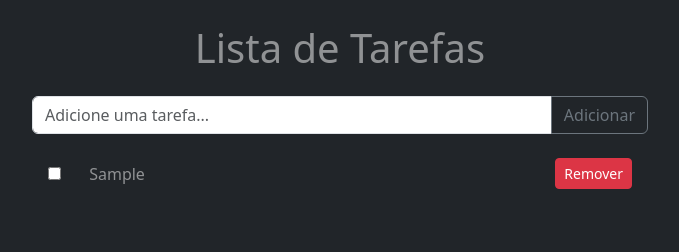
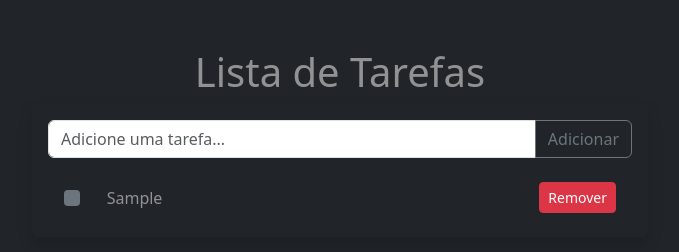
Before and after one commit to leandrolima-dev/lista-de-tarefas, a plain HTML site: page index.html in a window 1280 px wide. Both pictures are taken after typing "Sample" into the empty fields and a click on the button "Adicionar". Shown: the whole page, without its empty margins (300-979 px from the left). Drawn offline with nearby package versions, Linux system fonts and the light colour scheme.

Commit message:
style: :lipstick: continuing to style the project
adding CSS styles to improve the appearance of the page, including color adjustments, spacing and alignment.

```diff
--- a/index.html
+++ b/index.html
@@ -9,15 +9,15 @@
       href="https://cdn.jsdelivr.net/npm/bootstrap@5.3.2/dist/css/bootstrap.min.css"
     />
   </head>
-  <body class="vh-100 container col-xxl-4 col-xl-6 col-lg-6 col-md-8 col-sm-12 bg-dark">
+  <body class="container col-xxl-4 col-xl-6 col-lg-6 col-md-8 col-sm-12 bg-dark">
     <header>
-      <h1 class="m-4 text-center text-white-50">Lista de Tarefas</h1>
+      <h1 class="mx-auto mt-5 text-center text-white-50">Lista de Tarefas</h1>
     </header>
-    <main>
+    <main class="shadow p-3 mb-5 bg-body-sucess rounded">
       <section>
         <form id="todo-form" class="input-group mb-3">
           <input
-            class="form-control"
+            class="form-control focus-ring focus-ring-secondary"
             type="text"
             placeholder="Adicione uma tarefa..."
             aria-label="Adicione uma tarefa..."
@@ -37,7 +37,7 @@
       <section>
         <ul
           id="task-list"
-          class="list-group list-group-flush d-flex flex-column gap-3 list-unstyled"
+          class="list-group list-group-flush d-flex flex-column row-gap-2 list-unstyled"
         >
           <!-- <li>
             <input placeholder="Marcar como concluída" type="checkbox" />
--- a/script.js
+++ b/script.js
@@ -58,13 +58,14 @@ function createTaskItem(taskTitle, done = false) {
 
 function createCheckbox() {
   const checkbox = document.createElement("input");
+checkbox.classList.add("form-check-input", "m-0", "bg-secondary", "focus-ring", "focus-ring-secondary", "border-0",);
   checkbox.type = "checkbox";
   return checkbox;
 }
 
 function createTaskTitleSpan(taskTitle) {
   const taskTitleSpan = document.createElement("span");
-  taskTitleSpan.classList.add("text-align-start", "w-75", "ml-3");
+  taskTitleSpan.classList.add("text-start", "text-truncate", "w-75", "ms-2");
   taskTitleSpan.textContent = taskTitle;
   return taskTitleSpan;
 }
```
